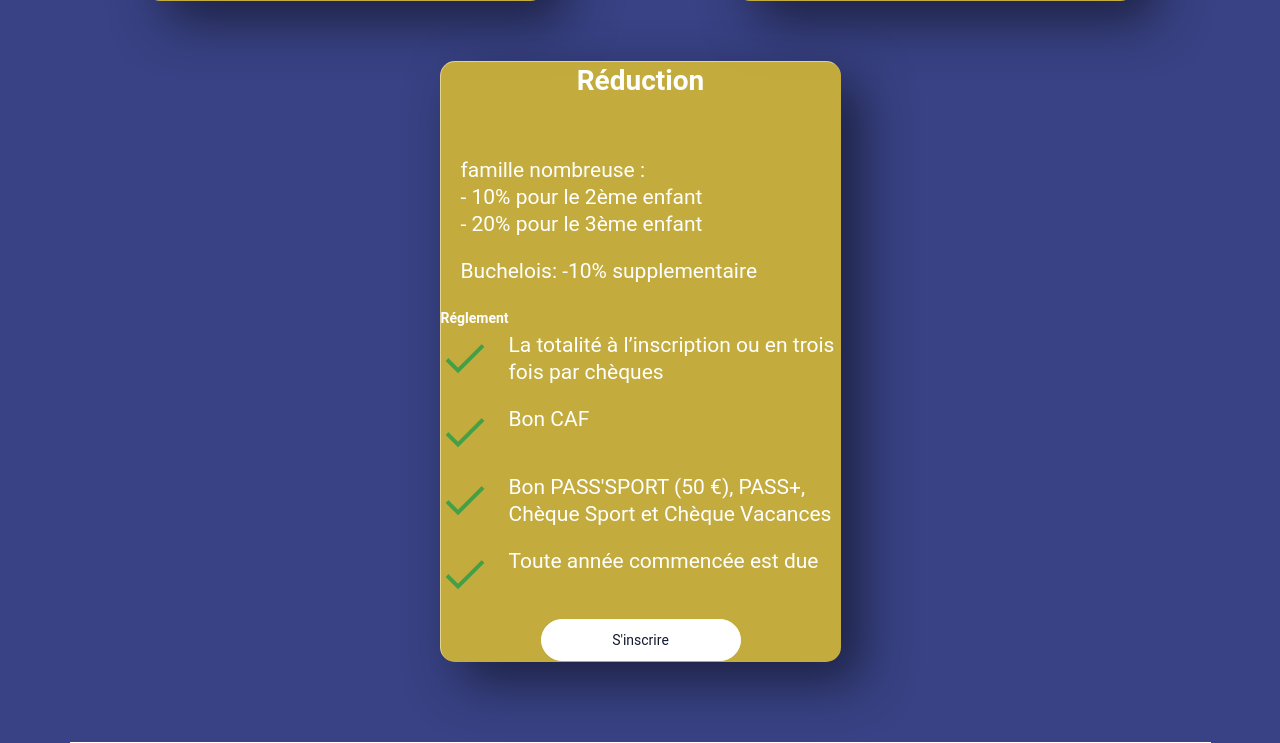
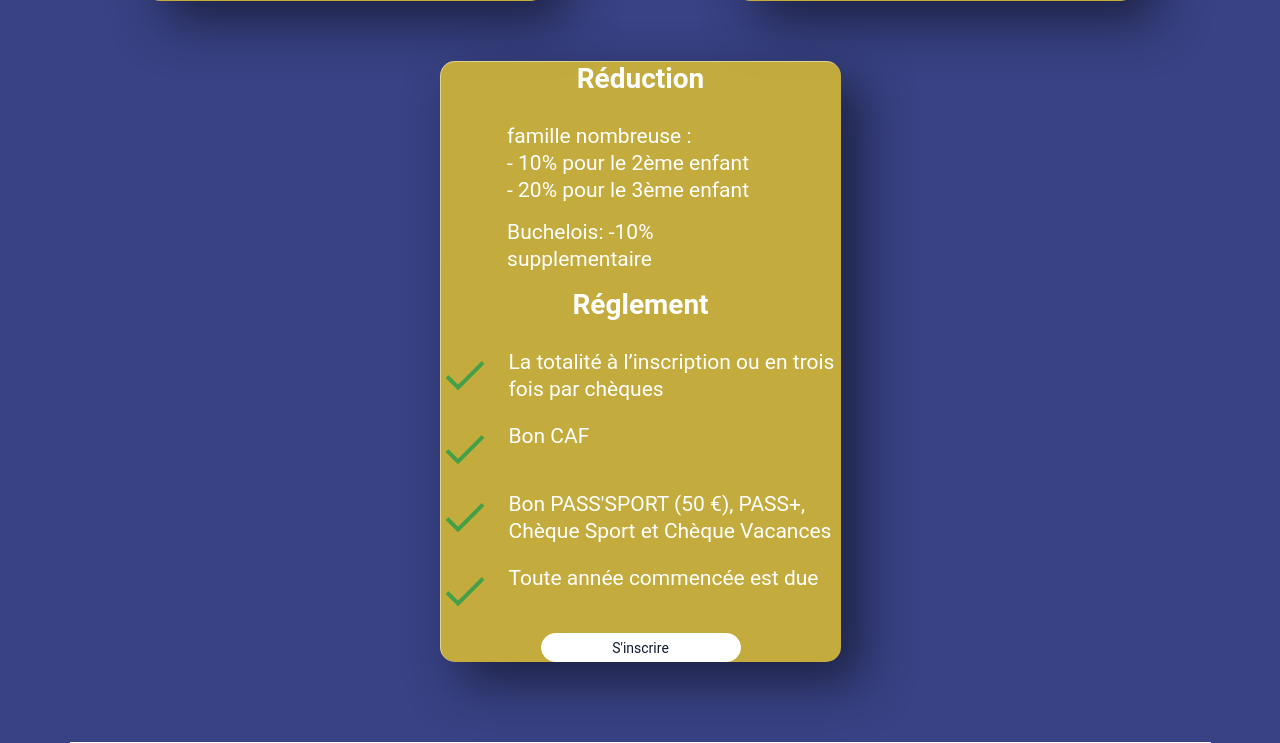
Before and after one commit to Labrege/olympicjudo78, a PHP site: page /formules.php in a window 1280 px wide. Shown: the part 1011-1754 px from the top of the page. Run offline with PHP 8.4, Linux system fonts and the light colour scheme; data that the repository does not hold is empty; some libraries are stand-ins or nearby versions.

Commit message:
Update formules.php

```diff
--- a/formules.php
+++ b/formules.php
@@ -73,14 +73,26 @@
                     <ul class="liste_contenu_plan">
                         <li class="contenu_plan"><p>famille nombreuse :</br> - 10% pour le 2ème enfant</br> - 20% pour le 3ème enfant</p></li>
                         <li class="contenu_plan"><p>Buchelois: -10% supplementaire</p></li>
-                        <h2>Réglement</h2>
+
+
+                    </ul>
+                </div>
+
+
+                <div class="titre-formule">
+                    <h2>Réglement</h2>
+                     </div>
+                     <div class="contenue_propose">
+                <ul class="liste_contenu_plan">
                         <li class="contenu_plan"><img src="image/tick.png" alt="tick"> <p>La totalité à l’inscription ou en trois fois par chèques </p></li>
                         <li class="contenu_plan"> <img src="image/tick.png" alt="tick"><p>Bon CAF </p> </li>
                         <li class="contenu_plan"> <img src="image/tick.png" alt="tick"><p>Bon PASS'SPORT (50 €), PASS+, Chèque Sport et Chèque Vacances</p></li>
                         <li class="contenu_plan"> <img src="image/tick.png" alt="tick"><p>Toute année commencée est due</p></li>
 
+
                     </ul>
                 </div>
+
 
                 <div class="boite-bouton-valider">
                     <button type="button_gratuit" class="bouton_valider" name="button_gratuit">S'inscrire</a>
```
